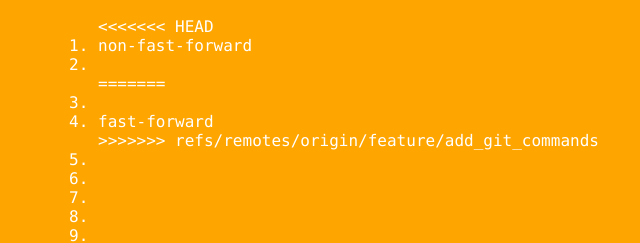
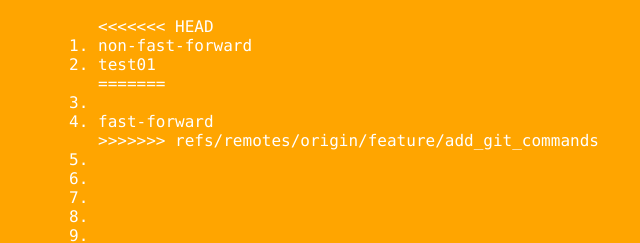
Before and after one commit to fy881212fly/git_learning, a plain HTML site: page index.html in a window 1280 px wide. Both pictures are taken after a click on the element "Terminologys". Shown: the part 276-519 px from the top of the page, 0-640 px from the left. Drawn offline with Linux system fonts and the light colour scheme.

Commit message:
add test01

```diff
--- a/index.html
+++ b/index.html
@@ -16,7 +16,7 @@
                 <ol>
 <<<<<<< HEAD
                     <li>non-fast-forward</li>
-                    <li></li>
+                    <li>test01</li>
 =======
                     <li></li>
                     <li>fast-forward</li>
```
